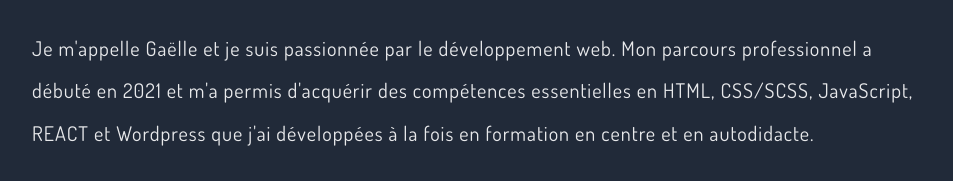
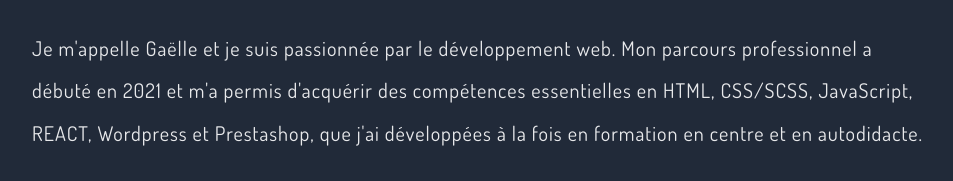
Before and after one commit to Gaelle-M/portfolioCV, a plain HTML site: page index.html in a window 1280 px wide. Shown: the part 1773-1954 px from the top of the page, without its empty margins (160-1113 px from the left). Drawn offline with Linux system fonts and the light colour scheme.

Commit message:
modification LDM

```diff
--- a/index.html
+++ b/index.html
@@ -82,7 +82,7 @@
               <div class="text-1">
                 <p>Bonjour,</p>
 
-                <p>Je m'appelle Gaëlle et je suis passionnée par le développement web. Mon parcours professionnel a débuté en 2021 et m'a permis d'acquérir des compétences essentielles en HTML, CSS/SCSS, JavaScript, REACT et Wordpress que j'ai développées à la fois en formation en centre et en autodidacte.</p>
+                <p>Je m'appelle Gaëlle et je suis passionnée par le développement web. Mon parcours professionnel a débuté en 2021 et m'a permis d'acquérir des compétences essentielles en HTML, CSS/SCSS, JavaScript, REACT, Wordpress et Prestashop, que j'ai développées à la fois en formation en centre et en autodidacte.</p>
 
                 <p>Cependant, je suis rapidement devenue consciente de la complexité croissante de ce domaine et de la nécessité de me spécialiser davantage. C'est pourquoi j'ai choisi de poursuivre mon apprentissage en intégrant l'école WebForce 3. Au cours de cette formation, je vais ajouter de nouvelles cordes à mon arc en apprenant des technologies telles qu'Angular, PHP, Symfony, Ajax, jQuery, UX/UI design et le GreenIT, entre autres. Cette opportunité d'apprentissage me passionne énormément, et je suis impatiente de mettre en pratique ces compétences dans un environnement professionnel.</p>
 
```
